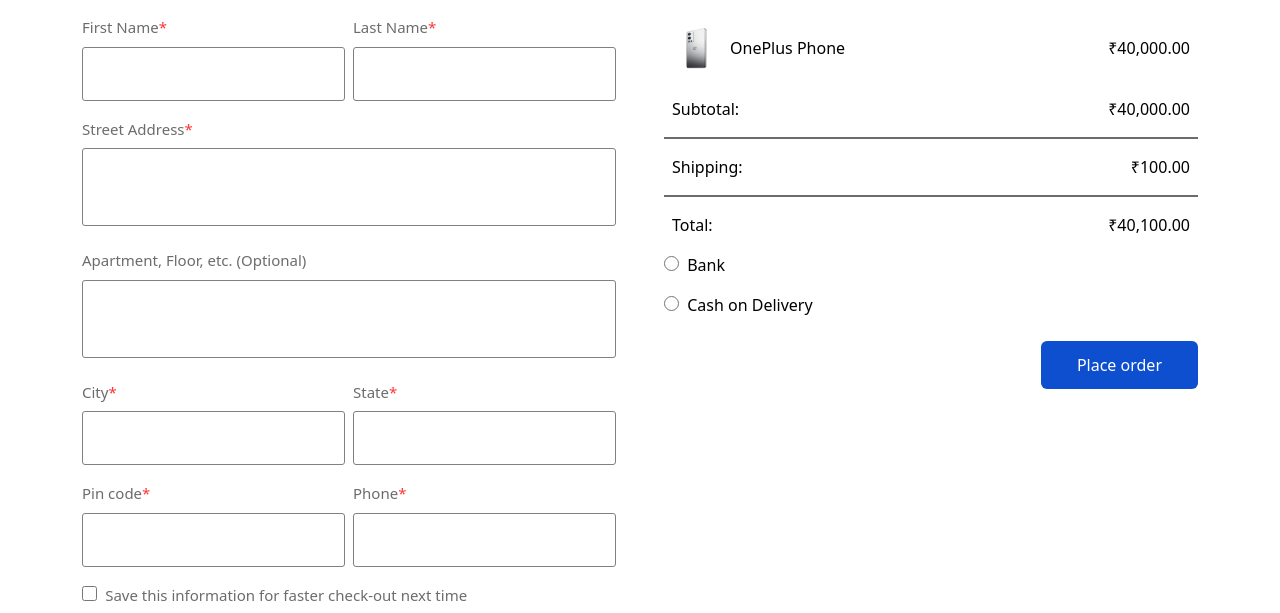
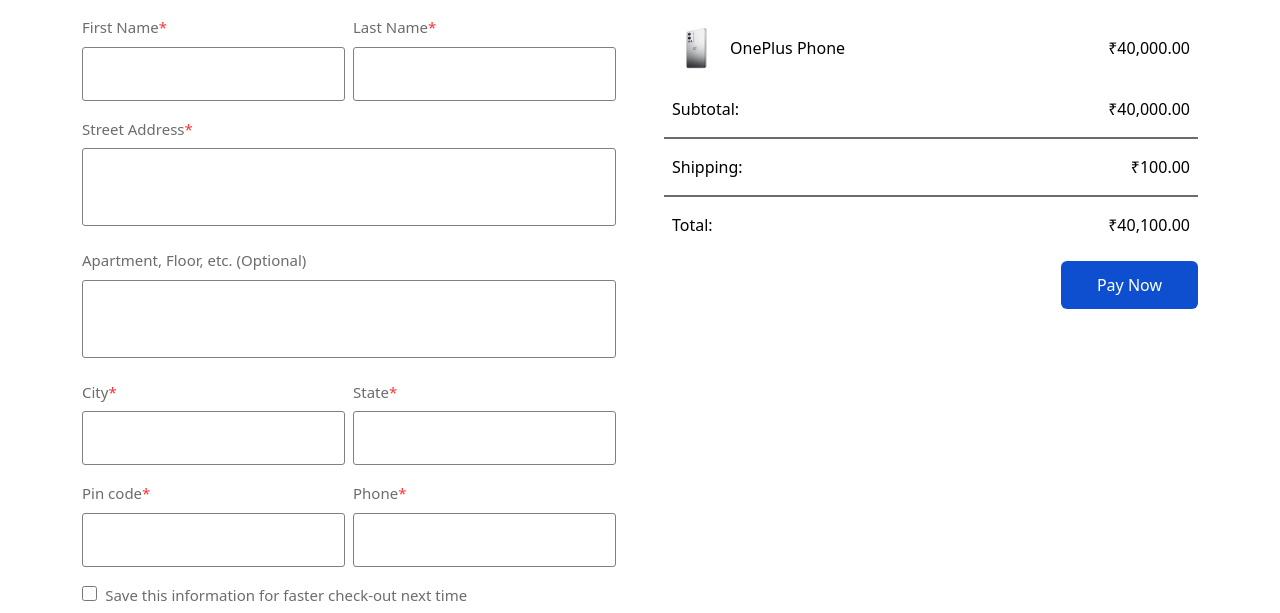
Before and after one commit to Jay-Gorfad/Mobile-Store, a PHP site: page /checkout.php in a window 1280 px wide. Shown: the part 283-896 px from the top of the page. Run offline with PHP 8.4, Linux system fonts and the light colour scheme; data that the repository does not hold is empty; some libraries are stand-ins or nearby versions.

Commit message:
neww changes

```diff
--- a/checkout.php
+++ b/checkout.php
@@ -79,17 +79,17 @@
                     <div class="price">₹40,100.00</div>
                 </div>
                 <div class="mt-2">
-                    <div class="mb-3">
+                    <!-- <div class="mb-3">
                         <input type="radio" name="payment-choice" id="paymentBank">
                         <label for="paymentBank" class="ms-1 form-label m-0">Bank</label>
-                    </div>
-                    <div class="mb-3">
+                    </div> -->
+                    <!-- <div class="mb-3">
                         <input type="radio" name="payment-choice" id="paymentCOD">
                         <label for="paymentCOD" class="ms-1 form-label m-0">Cash on Delivery</label>
-                    </div>
+                    </div> -->
                 </div>
                 <div class="d-flex justify-content-end">
-                    <input type="submit" value="Place order" class="btn-msg mt-2">
+                    <input type="submit" value="Pay Now" class="btn-msg mt-2">
                 </div>
             </div>
         </div>
--- a/product-details.php
+++ b/product-details.php
@@ -9,7 +9,7 @@
         <div class="row">
             <!-- Product Image -->
             <div class="col-md-5 col-sm-12">
-                <img src="img/products/phone.png" alt="Product image" class="img-thumbnail p-3 w-100">
+                <img src="img/products/phone.png" alt="Product image" class="img-thumbnail p-3 w-100 h-100">
             </div>
 
             <!-- Product Details -->
```
